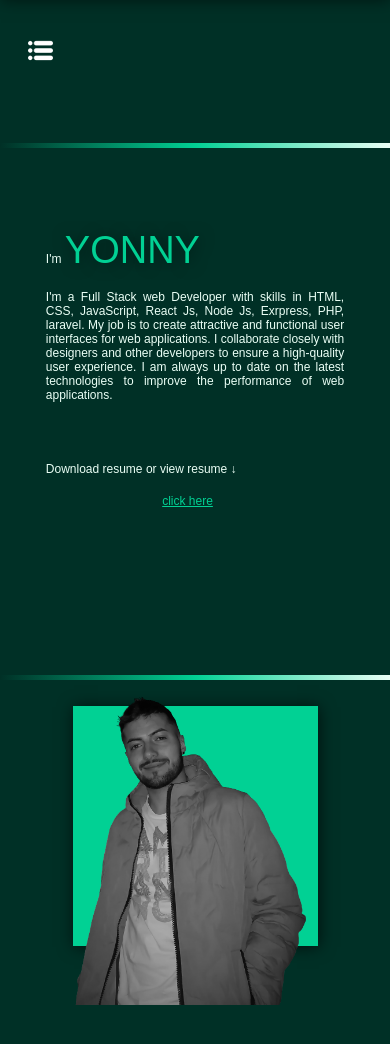
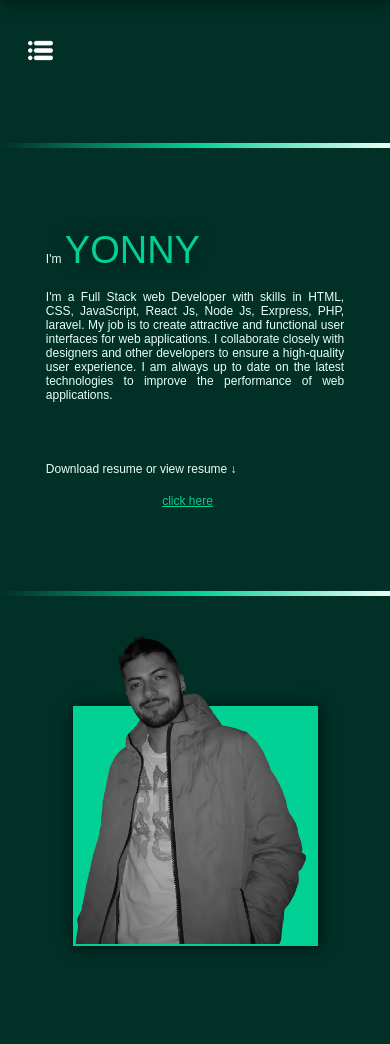
Before and after one commit to yonny-147/Resume, a React (Vite) app: page / in a window 390 px wide. Shown: the top 1044 px of the page. Built offline with nearby package versions, Linux system fonts and the light colour scheme; a web font is replaced by a local one.

Commit message:
Resume v4.6.7

```diff
--- a/src/routes/ProjectsComponent.jsx
+++ b/src/routes/ProjectsComponent.jsx
@@ -8,26 +8,8 @@ export const ProjectsComponent = () => {
       </div>
       <div className="containerProjects">
 
+
         {/*proyecto #1*/}
-        <div className="cart animation">
-          <div className="contentCart"></div>
-          <img className="imgProjects" src="imgs/portafolio.png" alt="portafolio" />
-          <div className="dataCart">
-            <p className="nameProject">Briefcase</p>
-            <div className="containerImgs">
-              <img className="img" src="/imgs/html.png" alt="html" />
-              <img className="img" src="/imgs/css.png" alt="css" />
-              <img className="img" src="/imgs/responsive.png" alt="responsive" />
-              <img className="img" src="/imgs/js.png" alt="js" />
-              <img className="img" src="/imgs/reactJS.png" alt="React js" />
-            </div>
-            <a className="btnLink" href="https://portafolioyososp.netlify.app/">
-              Link
-            </a>{" "}
-          </div>
-          </div>
-
-        {/*proyecto #2*/}
         <div className="cart animation">
           <div className="contentCart"></div>
           <img className="imgProjects" src="imgs/countdown.png" alt="countdown" />
@@ -45,7 +27,7 @@ export const ProjectsComponent = () => {
           </div>
         </div>
 
-        {/*proyecto #3*/}
+        {/*proyecto #2*/}
         <div className="cart animation">
           <div className="contentCart"></div>
           <img className="imgProjects" src="imgs/grades.png" alt="grades" />
@@ -65,7 +47,7 @@ export const ProjectsComponent = () => {
           </div>
         </div>
 
-        {/*proyecto #4*/}
+        {/*proyecto #3*/}
         <div className="cart animation">
           <div className="contentCart"></div>
           <img className="imgProjects" src="imgs/piedra.jpg" alt="piedra" />
@@ -82,7 +64,7 @@ export const ProjectsComponent = () => {
           </div>
         </div>
 
-        {/*proyecto #5*/}
+        {/*proyecto #4*/}
         <div className="cart animation">
           <div className="contentCart"></div>
           <img className="imgProjects" src="imgs/gallery.png" alt="gallery" />
@@ -101,7 +83,7 @@ export const ProjectsComponent = () => {
           </div>
         </div>
 
-        {/*proyecto #6*/}
+        {/*proyecto #5*/}
           <div className="cart animation">
             <div className="contentCart"></div>
             <img className="imgProjects" src="imgs/cardform.png" alt="cardform" />
@@ -119,7 +101,7 @@ export const ProjectsComponent = () => {
             </div>
           </div>
 
-          {/*proyecto #7*/}
+          {/*proyecto #6*/}
           <div className="cart animation">
             <div className="contentCart"></div>
             <img className="imgProjects" src="imgs/crud.jpg" alt="cardform" />
--- a/src/styles/index.css
+++ b/src/styles/index.css
@@ -140,7 +140,6 @@ p{
     display: block;
     width: 34%;
     height: 90vh;
-    margin: auto;
 }
 
 .marco{
@@ -162,7 +161,7 @@ p{
 }
 
 .downCurri{
-    width: 80%;
+    width: 60%;
     text-decoration: underline;
     color: #01d194;
     text-align: center;
@@ -182,6 +181,7 @@ p{
     text-transform: uppercase;
     font-size: 45px;
     text-shadow: 0px 1px 1px #01d194;
+    margin: 60px;
 }
 
 .containerProjects{
@@ -253,8 +253,8 @@ p{
 
 .networksSocial{
     width: 100%;
-    margin: auto;
-    height: 200px;
+    margin: 20px auto;
+    height: 350px;
     display: flex;
     flex-direction: row;
     justify-content: space-evenly;
@@ -459,6 +459,10 @@ p{
         width: 53px;
     }
 
+    .networksSocialImg{
+        margin-bottom: 60px;
+    }
+
 }
 
 @media(max-width: 800px){
@@ -506,6 +510,11 @@ p{
 
     .containerProjects{
         width: 90%;
+    }
+
+    .networksSocial{
+        height: max-content;
+        margin: 80px;
     }
 
 }
@@ -556,7 +565,7 @@ p{
     }
 
     .containerImage{
-        height: 60vh;
+        height: 30vh;
         margin: 50px auto 0px;
     }
 
@@ -568,8 +577,8 @@ p{
     }
 
     .image{
-        top: 69.3%;
-        right: 25%;
+        top: 73%;
+        right: 23%;
     }
 }
 
@@ -614,16 +623,15 @@ p{
 
     .position2{
         display: block;
-        top: 80%;
+        top: 70%;
     }
 
     .containerImage{
-        height: 50vh;
         margin: 85px auto 0px;
     }
 
     .image{
-        top: 80%;
+        top: 72.7%;
         right: 19%;
     }
 
```
